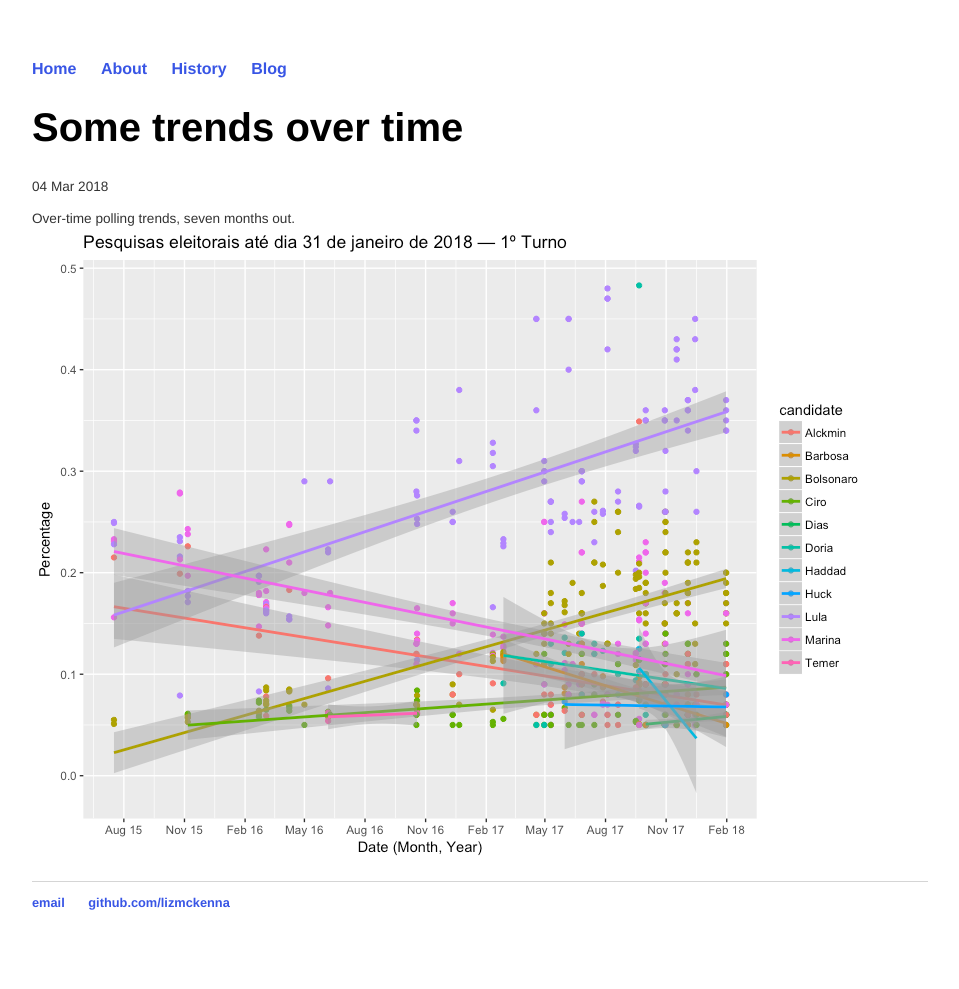
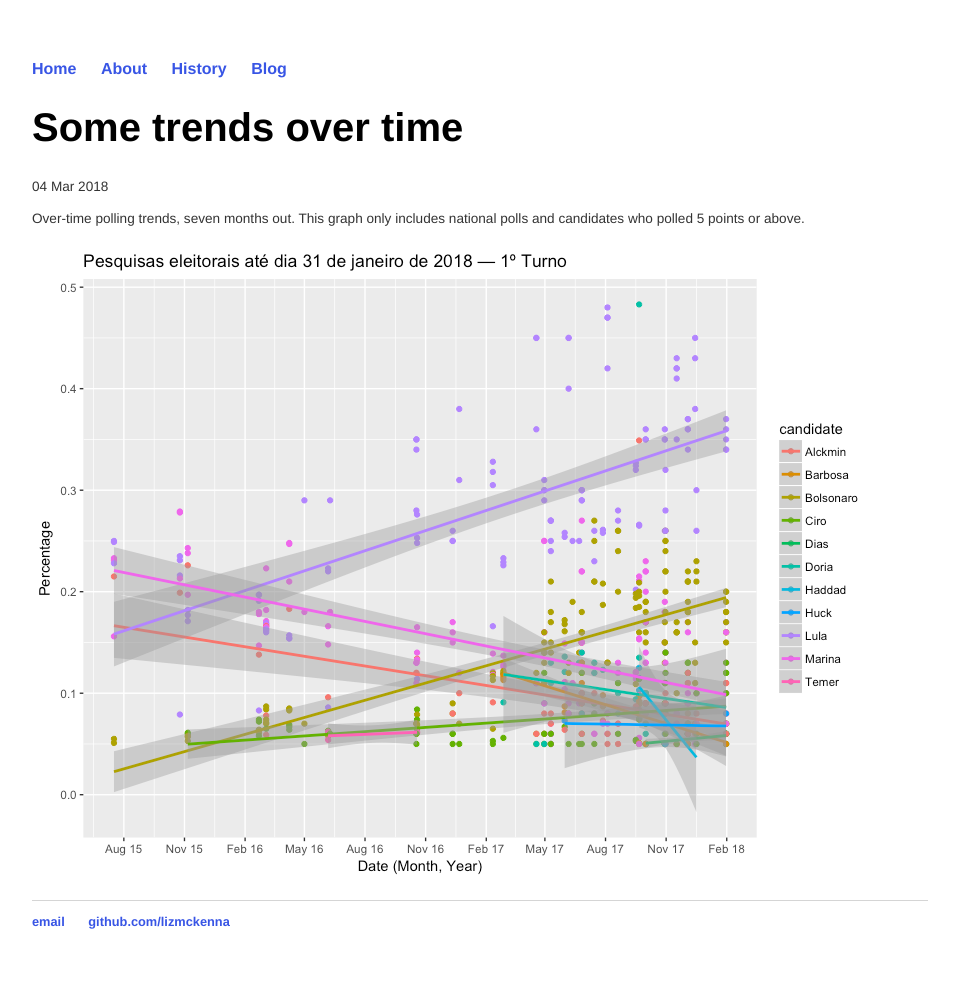
Before and after one commit to lizmckenna/elizabethmckenna.org, a Jekyll site: the page built from _posts/2018-03-04-still-early-days.md, in a window 1280 px wide. Shown: the whole page, without its empty margins (160-1119 px from the left). Built offline with Jekyll 4.4.1, drawn with Linux system fonts in a browser that asks for light colours.

Commit message:
Update 2018-03-04-still-early-days.md

```diff
--- a/_posts/2018-03-04-still-early-days.md
+++ b/_posts/2018-03-04-still-early-days.md
@@ -3,7 +3,8 @@ layout: post
 title: "Some trends over time"
 date: 2018-03-04
 ---
-Over-time polling trends, seven months out.
+Over-time polling trends, seven months out. This graph only includes national polls and candidates who polled 5 points or above.
+<br>
 <br>
  ![alt text](https://lizmckenna.github.io/images/180304_scatter.png "Logo Title Text 1")
  <br>
```
